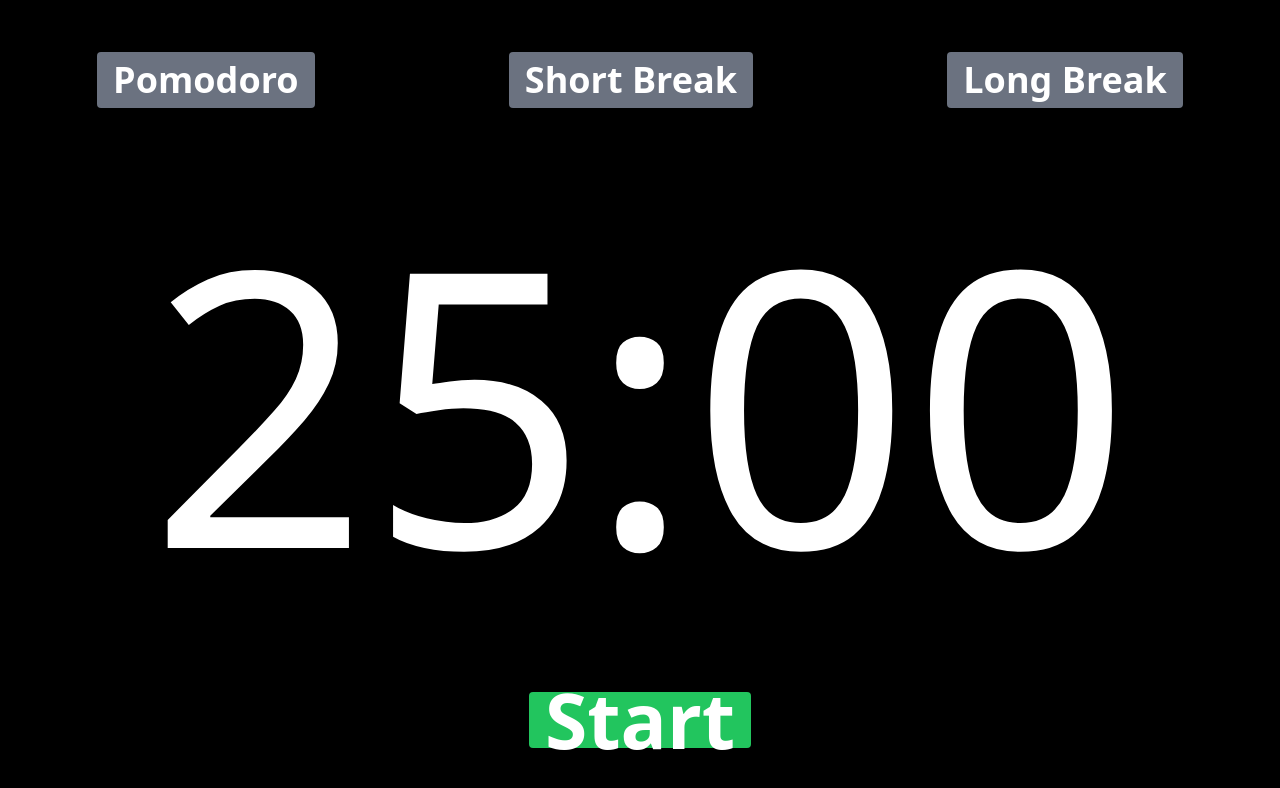
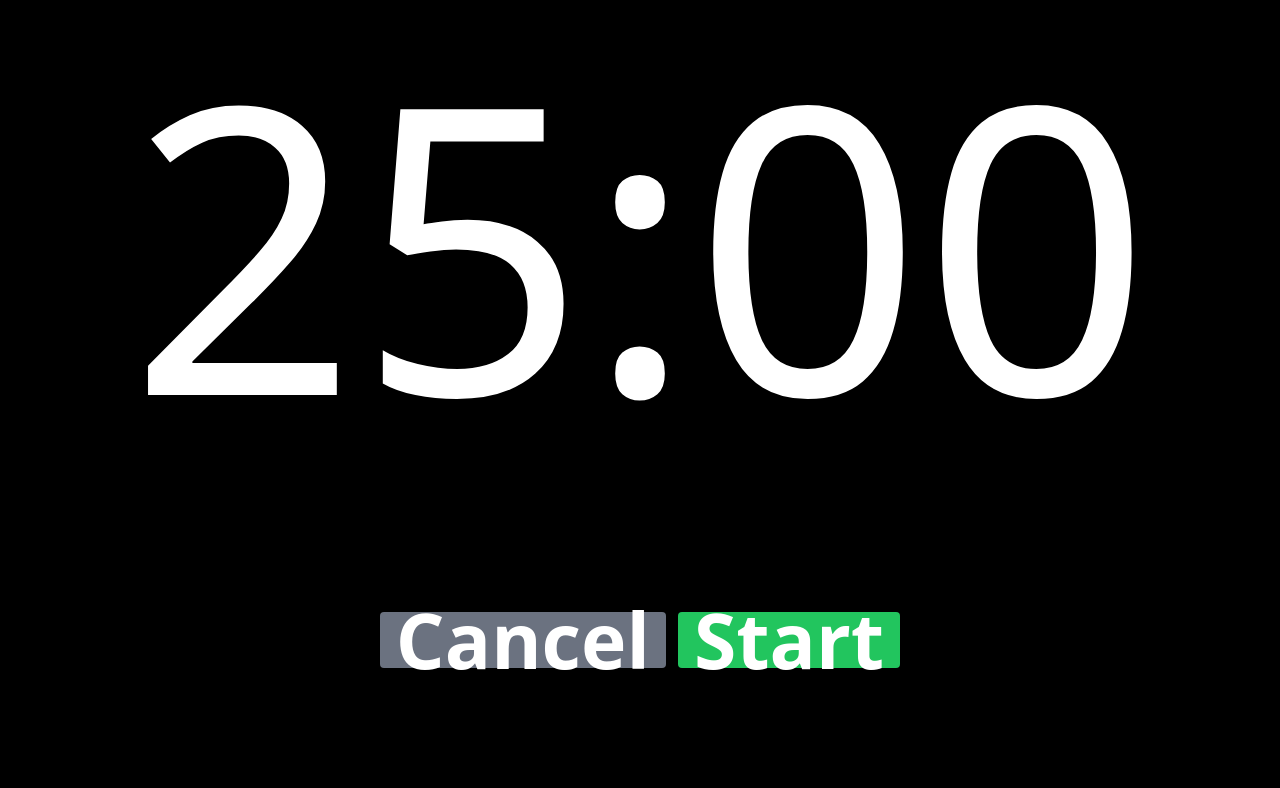
Before and after one commit to p0nch0d3v/pomodoro-clock, a React (Vite) app: page / in a window 1280 px wide. Both pictures are taken after a click on the button "Pomodoro". Shown: the top 788 px of the page. Built offline with nearby package versions, Linux system fonts and the light colour scheme.

Commit message:
WIP, improvements on sound, and button flow

```diff
--- a/index.html
+++ b/index.html
@@ -3,7 +3,7 @@
   <head>
     <meta charset="UTF-8" />
     <link rel="icon" type="image/svg+xml" href="/src/favicon.svg" />
-    <meta name="viewport" content="width=device-width, initial-scale=1.0" />
+    <meta name="viewport" content="width=device-width, initial-scale=1.0 maximum-scale=1" />
     <title>Vite App</title>
   </head>
   <body>
--- a/src/App.jsx
+++ b/src/App.jsx
@@ -11,17 +11,22 @@ function App() {
   const [audio, set_audio] = useState(null);
   const [pulse, set_pulse] = useState(true);
 
+  const tickSound = new Audio('./sounds/pomodoro_tick.mp3');
+  tickSound.preload = "auto";
+  const endSound = new Audio('./sounds/pomodoro_end.mp3');
+  endSound.preload = "auto";
+
   const second = 1000;
   const minute = second * 60;
 
   const setPomodoroTickAudio = () => {
-    var new_audio = new Audio('./sounds/pomodoro_tick.mp3');
+    var new_audio = tickSound;
     new_audio.loop = true;
     set_audio(new_audio);
   };
 
   const setPomodoroEndAudio = () => {
-    var new_audio = new Audio('./sounds/pomodoro_end.mp3');
+    var new_audio = endSound;
     new_audio.loop = false;
     new_audio.play();
     set_audio(audio);
@@ -60,6 +65,15 @@ function App() {
     set_isTimerRunning(isTimerRunning => !isTimerRunning);
   };
 
+  const onCancelAction = () => {
+    set_isTimerRunning(false);
+    set_time(0);
+    if (audio) {
+      audio.pause();
+      set_audio(null);
+    }
+  };
+
   useEffect(() => {
     let interval = null;
 
@@ -68,12 +82,11 @@ function App() {
         interval = setInterval(() => {
           set_time(time => time - 1000);
         }, 1000);
-        set_pulse(!pulse);
       }
       else  {
         // Finished
         clearInterval(interval);
-        set_istimerRunning(false);
+        set_isTimerRunning(false);
         audio.pause();
         setPomodoroEndAudio();
       }
@@ -87,18 +100,24 @@ function App() {
 
   return (
     <PomodoroWrapper className="text-white bg-black h-screen w-screen">
-      <PomodoroHeader className="h-1/5 m-0 p-0 flex justify-around justify-items-center content-around items-center"
+      {!isTimerRunning && time === 0 &&
+      <PomodoroHeader className="h-2/5 m-0 p-0 flex justify-around justify-items-center content-around items-center"
                       isTimerRunning={isTimerRunning}
                       setPomodoro={setPomodoroTime}
                       setShortBreak={setShortBreak}
                       setLongBreak={setLongBreak} />
+      }
+      { time > 0 &&
       <PomodoroContent className="h-3/5 flex justify-center justify-items-center content-center items-center"
-                      time={time}
-                      pulse={pulse ? ":" : " "} />
-      <PomodoroFooter className="h-1/5 flex justify-center justify-items-center content-center items-center text-4xl"
+                      time={time} />
+      }
+      {(isTimerRunning || time > 0 )  &&
+      <PomodoroFooter className="h-2/5 flex justify-center justify-items-center content-center items-center text-4xl"
                       time={time}
                       onTimerAction={onTimerAction}
+                      onCancelAction={onCancelAction}
                       isTimerRunning={isTimerRunning} />
+      }
     </PomodoroWrapper>
   )
 }
--- a/src/components/pomodoro-content.jsx
+++ b/src/components/pomodoro-content.jsx
@@ -1,6 +1,6 @@
 import 'react';
 
-export default function PomodoroContent ({ className, time, pulse }) {
+export default function PomodoroContent ({ className, time }) {
     const totalSeconds = time / 1000;
     const minutes =  Math.floor(totalSeconds / 60);
     const seconds = totalSeconds % 60;
@@ -12,8 +12,8 @@ export default function PomodoroContent ({ className, time, pulse }) {
     };
     return (
         <section className={"pomodoro-content " + className}>
-            <section className="text-48vh text-center">
-                {`${formatDigit(minutes)}${pulse}${formatDigit(seconds)}`}
+            <section className="text-50vh text-center">
+                {`${formatDigit(minutes)}:${formatDigit(seconds)}`}
             </section>
         </section>
     );
--- a/src/components/pomodoro-footer.jsx
+++ b/src/components/pomodoro-footer.jsx
@@ -1,9 +1,15 @@
 import 'react';
 
-export default function PomodoroFooter ({ className, time, isTimerRunning, onTimerAction, onPauseAction }) {
+export default function PomodoroFooter ({ className, time, isTimerRunning, onTimerAction, onCancelAction }) {
     const commonButtonClass = "text-white font-bold py-2 px-4 rounded text-6vw disabled:opacity-50 text-4.5vw"
     return (
         <sectiom className={"pomodoro-footer " + className}>
+            { time > 0 && !isTimerRunning &&
+                <button className={"mr-3 bg-gray-500 hover:bg-gray-700 " + commonButtonClass}
+                        onClick={onCancelAction}>
+                    Cancel
+                </button>
+            }
             <button disabled={time <= 0}
                     className={
                         (isTimerRunning ?
--- a/tailwind.config.js
+++ b/tailwind.config.js
@@ -9,7 +9,7 @@ module.exports = {
         fontSize: {
           "4.5vw": "4.5vw",
           "6vw": "6vw",
-          "48vh": "48vh"
+          "50vh": "50vh"
         }
       }
   },
```
Also changed, not shown: 2 other files (tests, documents, lock files or other folders).
